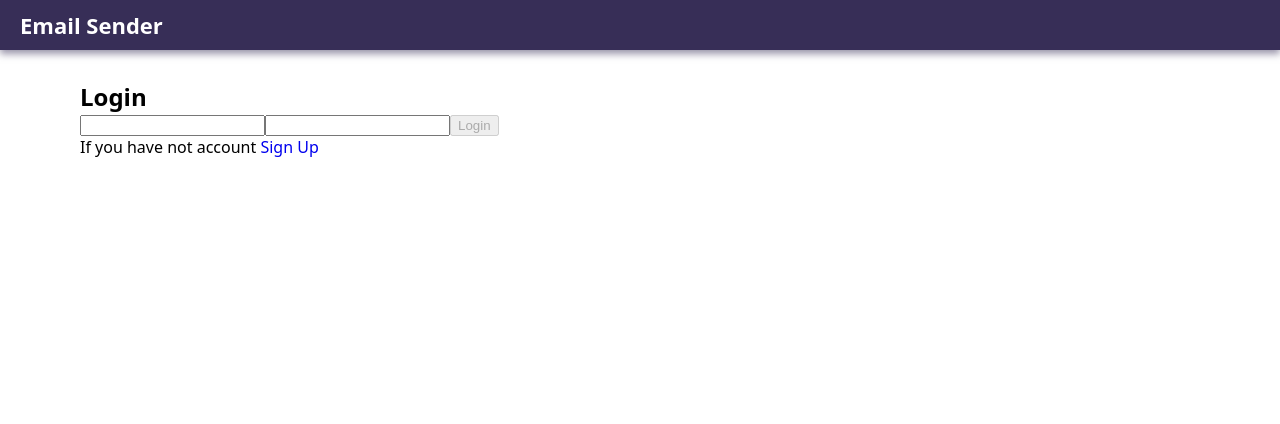
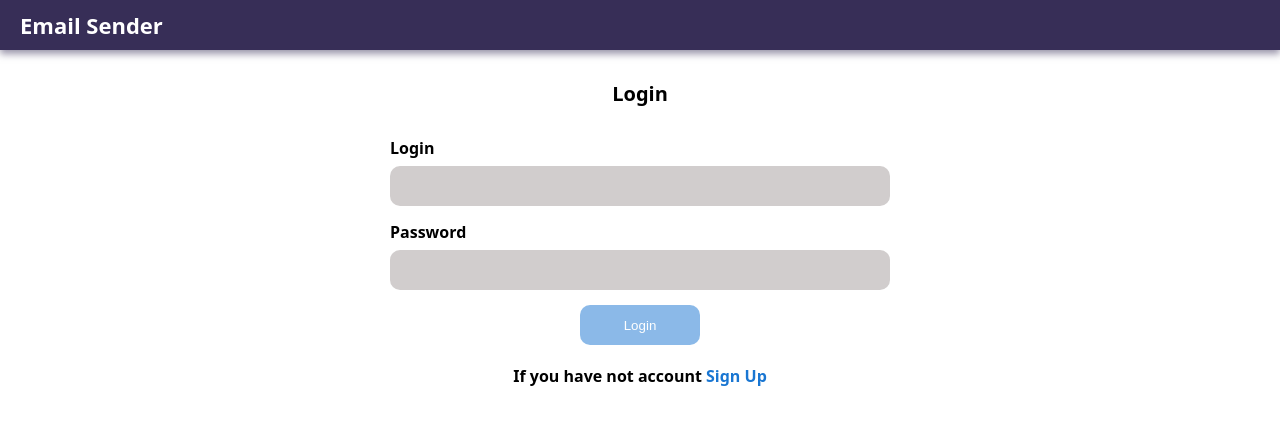
Before and after one commit to Selim96/creditUp_task, a React (Create React App) app: page /login in a window 1280 px wide. Shown: the top 424 px of the page. Built offline with nearby package versions, Linux system fonts and the light colour scheme.

Commit message:
login pages

```diff
--- a/src/pages/Login/Login.module.scss
+++ b/src/pages/Login/Login.module.scss
@@ -0,0 +1,56 @@
+.title {
+    text-align: center;
+    font-size: 20px;
+    font-weight: 700;
+    margin-bottom: 30px;
+}
+
+.form {
+    display: flex;
+    flex-direction: column;
+    max-width: 500px;
+    margin: 0 auto;
+    margin-bottom: 20px;
+
+    & label {
+        font-weight: 600;
+    }
+    & input {
+        margin-top: 7px;
+        margin-bottom: 15px;
+        height: 40px;
+        padding: 8px 12px;
+        border: none;
+        border-radius: 10px;
+        background-color: rgb(209, 205, 205);
+        box-sizing: border-box;
+        outline: none;
+        &:focus {
+            border: 1px solid var(--input-color-onfocus);
+        }
+    }
+}
+
+.button {
+    width: 120px;
+    height: 40px;
+    margin: 0 auto;
+    border: none;
+    border-radius: 10px;
+    cursor: pointer;
+    color: white;
+    background-color: var(--input-color-onfocus);
+    &:hover {
+        color: black;
+        background-color: rgb(111, 221, 111);
+    }
+}
+
+.redirect {
+    text-align: center;
+    font-size: 16px;
+    font-weight: 600;
+    & a {
+        color: var(--input-color-onfocus);
+    }
+}
--- a/src/pages/Login/Login.tsx
+++ b/src/pages/Login/Login.tsx
@@ -2,6 +2,7 @@ import React, { useState } from "react";
 import { Link } from "react-router-dom";
 import { EmailsApi } from "../../services/api";
 import { useAppDispatch } from "../../redux/hooks";
+import s from "./Login.module.scss"
 
 const api = new EmailsApi()
 
@@ -37,13 +38,15 @@ const Login: React.FC = () => {
 
     return (
         <div style={{padding: '80px'}}>
-            <h2>Login</h2>
-            <form onSubmit={handleSubmit}>
-                <input type="text" name="login" value={login} onChange={handlChange}/>
-                <input type="password" name="password" value={password} onChange={handlChange}/>
-                <button type="submit" disabled={!disabled}>Login</button>
+            <h2 className={s.title}>Login</h2>
+            <form onSubmit={handleSubmit} className={s.form}>
+                <label htmlFor="login">Login</label>
+                <input type="text" name="login" id="login" value={login} onChange={handlChange} required/>
+                <label htmlFor="password">Password</label>
+                <input type="password" name="password" id="password" value={password} onChange={handlChange} required/>
+                <button type="submit" disabled={!disabled} style={!disabled ? {opacity: "0.5"}: {}} className={s.button}>Login</button>
             </form>
-            <p>If you have not account <Link to={"/signUp"}>Sign Up</Link></p>
+            <p className={s.redirect}>If you have not account <Link to={"/signUp"}>Sign Up</Link></p>
         </div>
     )
 }
--- a/src/pages/Register/Register.module.scss
+++ b/src/pages/Register/Register.module.scss
@@ -0,0 +1,56 @@
+.title {
+    text-align: center;
+    font-size: 20px;
+    font-weight: 700;
+    margin-bottom: 30px;
+}
+
+.form {
+    display: flex;
+    flex-direction: column;
+    max-width: 500px;
+    margin: 0 auto;
+    margin-bottom: 20px;
+
+    & label {
+        font-weight: 600;
+    }
+    & input {
+        margin-top: 7px;
+        margin-bottom: 15px;
+        height: 40px;
+        padding: 8px 12px;
+        border: none;
+        border-radius: 10px;
+        background-color: rgb(209, 205, 205);
+        box-sizing: border-box;
+        outline: none;
+        &:focus {
+            border: 1px solid var(--input-color-onfocus);
+        }
+    }
+}
+
+.button {
+    width: 120px;
+    height: 40px;
+    margin: 0 auto;
+    border: none;
+    border-radius: 10px;
+    cursor: pointer;
+    color: white;
+    background-color: var(--input-color-onfocus);
+    &:hover {
+        color: black;
+        background-color: rgb(111, 221, 111);
+    }
+}
+
+.redirect {
+    text-align: center;
+    font-size: 16px;
+    font-weight: 600;
+    & a {
+        color: var(--input-color-onfocus);
+    }
+}
--- a/src/pages/Register/Register.tsx
+++ b/src/pages/Register/Register.tsx
@@ -2,6 +2,7 @@ import React, { useState } from "react";
 import { Link } from "react-router-dom";
 import { useAppDispatch } from "../../redux/hooks";
 import { EmailsApi } from "../../services/api";
+import s from "./Register.module.scss"
 
 const api = new EmailsApi()
 
@@ -41,14 +42,17 @@ const Register: React.FC = () => {
 
     return (
         <div style={{padding: '80px'}}>
-            <h2>Sing Up</h2>
-            <form onSubmit={handleSubmit}>
-                <input type="text" name="login" value={login} onChange={handlChange}/>
-                <input type="email" name="email" value={email} onChange={handlChange}/>
-                <input type="password" name="password" value={password} onChange={handlChange}/>
-                <button type="submit" disabled={!disabled}>Sign Up</button>
+            <h2 className={s.title}>Sing Up</h2>
+            <form onSubmit={handleSubmit} className={s.form}>
+                <label htmlFor="login">Login</label>
+                <input type="text" name="login" id="login" value={login} onChange={handlChange}/>
+                <label htmlFor="login">Email</label>
+                <input type="email" name="email" id="email" value={email} onChange={handlChange}/>
+                <label htmlFor="login">Password</label>
+                <input type="password" name="password" id="password" value={password} onChange={handlChange}/>
+                <button type="submit" style={!disabled ? {opacity: "0.5"}: {}} className={s.button} disabled={!disabled}>Sign Up</button>
             </form>
-            <p>If you alredy have account <Link to={"/login"}>Login</Link></p>
+            <p className={s.redirect}>If you alredy have account <Link to={"/login"}>Login</Link></p>
         </div>
     )
 }
```
